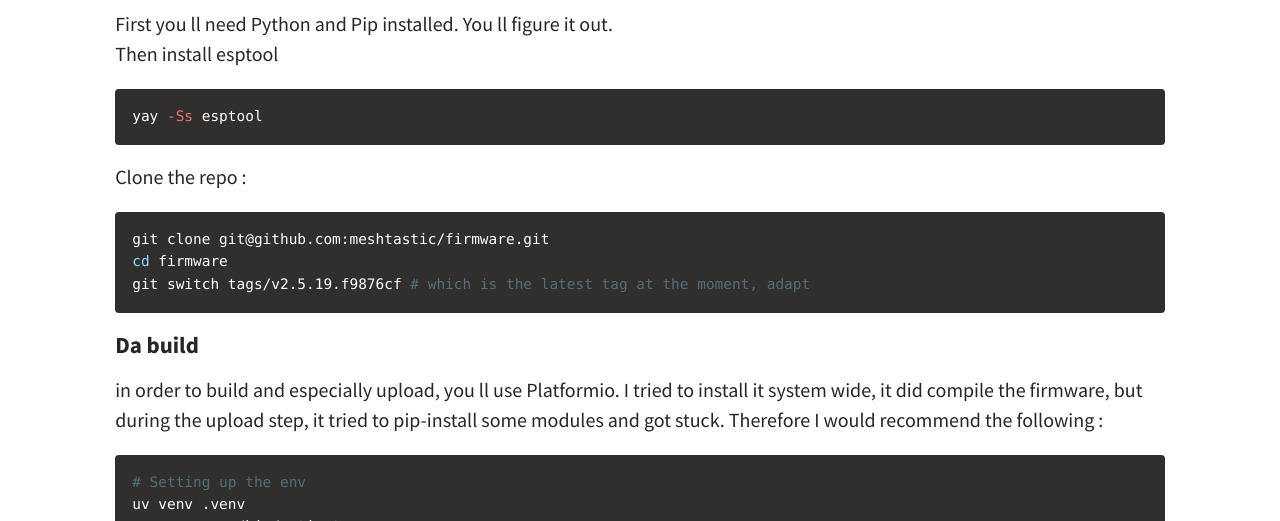
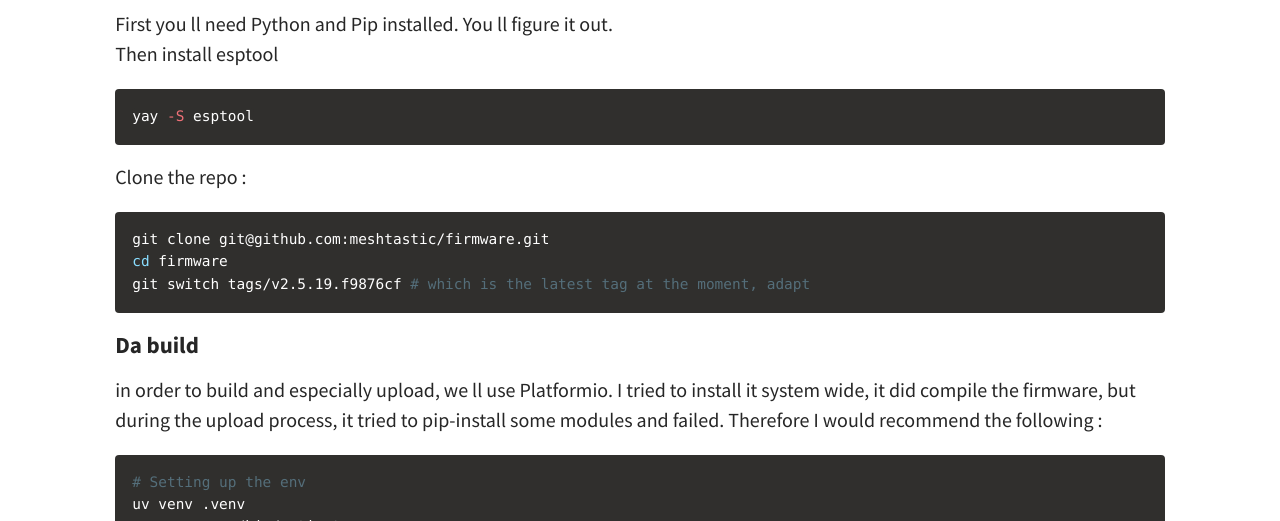
Before and after one commit to cristalcorp/cristalcorp.github.io, a Jekyll site: the page built from _posts/2025-11-25-Esp.md, in a window 1280 px wide. Shown: the part 659-1180 px from the top of the page. Built offline with Jekyll 4.4.1, drawn with Linux system fonts in a browser that asks for light colours; a script that is not in the unit is left out.

Commit message:
ESP typo

````diff
--- a/_posts/2025-11-25-Esp.md
+++ b/_posts/2025-11-25-Esp.md
@@ -20,7 +20,7 @@ First you ll need Python and Pip installed. You ll figure it out.
 Then install esptool
 
 ```bash
-yay -Ss esptool
+yay -S esptool
 ```
 
 Clone the repo :
@@ -31,7 +31,7 @@ git switch tags/v2.5.19.f9876cf # which is the latest tag at the moment, adapt
 ```
 
 #### Da build
-in order to build and especially upload, you ll use Platformio. I tried to install it system wide, it did compile the firmware, but during the upload step, it tried to pip-install some modules and got stuck. Therefore I would recommend the following :
+in order to build and especially upload, we ll use Platformio. I tried to install it system wide, it did compile the firmware, but during the upload process, it tried to pip-install some modules and failed. Therefore I would recommend the following :
 
 
 ```bash
````
